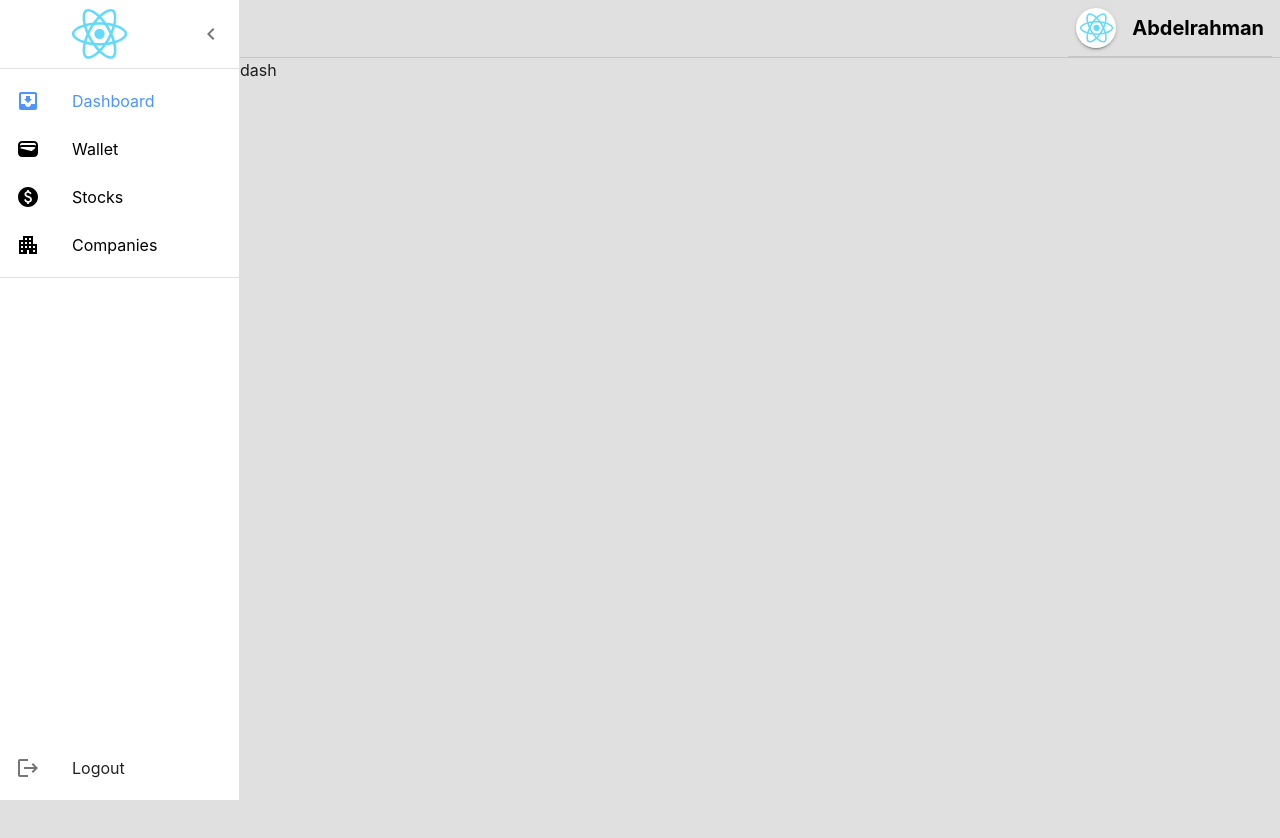
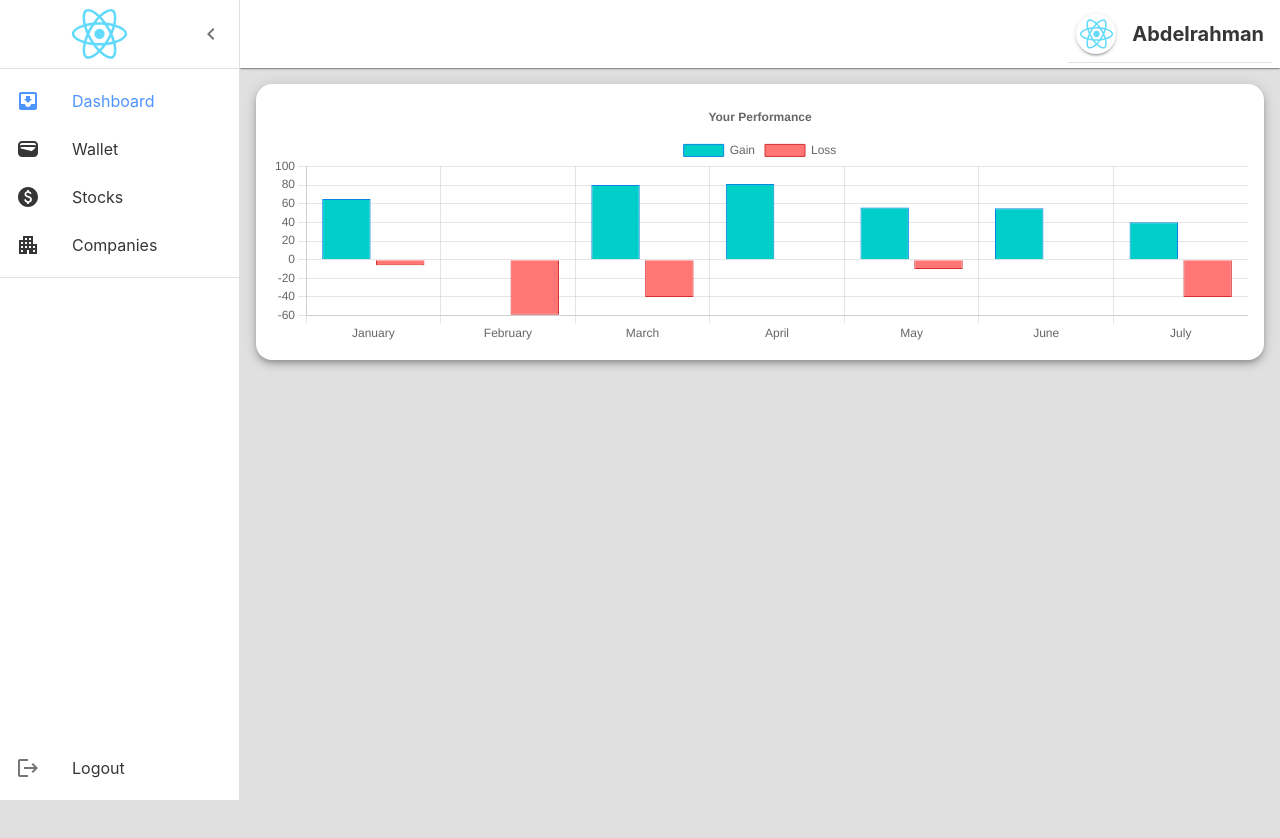
Before and after one commit to Abd-ELrahmanHamza/Stock-Market-Trading, a React (Create React App) app: page / in a window 1280 px wide. Shown: the top 838 px of the page. After the commit the page ends 800 px from the top, so only its background shows below. Built offline with nearby package versions, Linux system fonts and the light colour scheme.

Commit message:
add bar chart

```diff
--- a/package.json
+++ b/package.json
@@ -14,7 +14,9 @@
     "@types/react": "^18.2.21",
     "@types/react-dom": "^18.2.7",
     "axios": "^1.5.0",
+    "chart.js": "^4.4.0",
     "react": "^18.2.0",
+    "react-chartjs-2": "^5.2.0",
     "react-dom": "^18.2.0",
     "react-router-dom": "^6.15.0",
     "react-scripts": "5.0.1",
--- /dev/null
+++ b/src/presentation/components/BarChart.tsx
@@ -0,0 +1,90 @@
+import {
+  Chart as ChartJS,
+  CategoryScale,
+  LinearScale,
+  BarElement,
+  Title,
+  Tooltip,
+  Legend,
+} from "chart.js";
+import { Bar } from "react-chartjs-2";
+import { styled } from "@mui/material/styles";
+import { useEffect } from "react";
+import { useTheme } from "@mui/material";
+
+ChartJS.register(
+  CategoryScale,
+  LinearScale,
+  BarElement,
+  Title,
+  Tooltip,
+  Legend
+);
+
+export const options = {
+  responsive: true,
+  maintainAspectRatio: true,
+  aspectRatio: 4,
+  plugins: {
+    legend: {
+      position: "top" as const,
+    },
+    title: {
+      display: true,
+      text: "Your Performance",
+    },
+  },
+};
+
+const labels = ["January", "February", "March", "April", "May", "June", "July"];
+
+export const data = {
+  labels,
+  datasets: [
+    {
+      label: "Gain",
+      data: [65, 0, 80, 81, 56, 55, 40],
+      backgroundColor: [] as string[], // Leave this empty for now
+      borderColor: [] as string[], // Leave this empty for now
+      borderWidth: 1,
+    },
+    {
+      label: "Loss",
+      data: [-6, -59, -40, 0, -10, 0, -40],
+      backgroundColor: [] as string[], // Leave this empty for now
+      borderColor: [] as string[], // Leave this empty for now
+      borderWidth: 1,
+    },
+  ],
+};
+
+// Responsive Bar Chart
+const Container = styled("div")(({ theme }) => ({
+  width: "100%",
+}));
+
+export function BarChart() {
+  const theme = useTheme();
+  useEffect(() => {
+    // Customize the background and border colors based on positive/negative values
+    data.datasets[0].backgroundColor = data.datasets[0].data.map(
+      (value) => `${theme.palette.secondary.light}`
+    );
+
+    data.datasets[0].borderColor = data.datasets[0].data.map(
+      (value) => `${theme.palette.secondary.dark}`
+    );
+    data.datasets[1].backgroundColor = data.datasets[0].data.map(
+      (value) => `${theme.palette.error.light}`
+    );
+
+    data.datasets[1].borderColor = data.datasets[0].data.map(
+      (value) => `${theme.palette.error.dark}`
+    );
+  }, []);
+  return (
+    <Container>
+      <Bar options={options} data={data} />
+    </Container>
+  );
+}
--- /dev/null
+++ b/src/presentation/components/Card.tsx
@@ -0,0 +1,19 @@
+import * as React from "react";
+import Paper from "@mui/material/Paper";
+import { styled } from "@mui/material/styles";
+
+const StyledCard = styled(Paper)(({ theme }) => ({
+  ...theme.typography.body2,
+  color: theme.palette.text.secondary,
+  padding: theme.spacing(2),
+  borderRadius: "1rem",
+}));
+
+interface CardProps {
+  children: React.ReactNode;
+}
+const Card = ({ children }: CardProps) => {
+  return <StyledCard elevation={5}>{children}</StyledCard>;
+};
+
+export default Card;
--- a/src/presentation/components/User.tsx
+++ b/src/presentation/components/User.tsx
@@ -27,7 +27,7 @@ const User = ({ source }: UserProps) => {
   return (
     <UserContainer>
       <UserAvatar alt="Profile Picture" src={source} />
-      <UserName variant="h6" color="initial">
+      <UserName variant="h6">
         Abdelrahman
       </UserName>
     </UserContainer>
--- a/src/presentation/features/Header.tsx
+++ b/src/presentation/features/Header.tsx
@@ -1,13 +1,14 @@
 import { Box } from "@mui/material";
-import { styled } from "@mui/system";
+import styled from "@mui/material/styles/styled";
 import User from "../components/User";
 import logo from "../assets/images/logo.svg";
 const HeaderContainer = styled(Box)(({ theme }) => ({
   display: "flex",
   alignItems: "center",
   justifyContent: "flex-end",
-  padding: theme.spacing(0, 1),
-  borderBottom: `1px solid ${theme.palette.divider}`,
+  padding: theme.spacing(0.7, 1),
+  backgroundColor: theme.palette.common.white,
+  boxShadow: theme.shadows[1],
 }));
 const Header = () => {
   return (
--- a/src/presentation/layouts/Sidebar.tsx
+++ b/src/presentation/layouts/Sidebar.tsx
@@ -9,14 +9,9 @@ import ListItem from "@mui/material/ListItem";
 import ListItemButton from "@mui/material/ListItemButton";
 import ListItemIcon from "@mui/material/ListItemIcon";
 import ListItemText from "@mui/material/ListItemText";
-import InboxIcon from "@mui/icons-material/MoveToInbox";
 import LogoutIcon from "@mui/icons-material/Logout";
-import ApartmentIcon from "@mui/icons-material/Apartment";
-import WalletIcon from "@mui/icons-material/Wallet";
-import PaidIcon from "@mui/icons-material/Paid";
 import { NavLink } from "../components/Link";
 import { Constants } from "../theme";
-import AccountBalanceIcon from "@mui/icons-material/AccountBalance";
 import MenuIcon from "@mui/icons-material/Menu";
 import logo from "../assets/images/logo.svg";
 
@@ -56,6 +51,8 @@ const Drawer = styled(MuiDrawer, {
   flexShrink: 0,
   whiteSpace: "nowrap",
   boxSizing: "border-box",
+  "& .MuiList-root": {
+  },
   ...(open && {
     ...openedMixin(theme),
     "& .MuiDrawer-paper": openedMixin(theme),
@@ -68,7 +65,7 @@ const Drawer = styled(MuiDrawer, {
 
 const Logo = styled("img")(({ theme }) => ({
   width: "50%",
-  height: "auto",
+  height: "100%",
   margin: "auto",
   padding: theme.spacing(0, 1),
 }));
@@ -83,34 +80,17 @@ const NavListLink = styled(NavLink)(({ theme }) => ({
     borderRight: `4px solid ${theme.palette.primary.light}`,
   },
 }));
-const navigationList = [
-  {
-    text: "Dashboard",
-    icon: <InboxIcon />,
-    link: "/",
-  },
-  {
-    text: "Wallet",
-    icon: <WalletIcon />,
-    link: "/wallet",
-  },
-  {
-    text: "Stocks",
-    icon: <PaidIcon />,
-    link: "/stocks",
-  },
-  {
-    text: "Companies",
-    icon: <ApartmentIcon />,
-    link: "/companies",
-  },
-];
 
 interface SidebarProps {
   open: boolean;
   toggleDrawer: () => void;
+  navigationList: {
+    text: string;
+    icon: React.ReactNode;
+    link: string;
+  }[];
 }
-const Sidebar = ({ open, toggleDrawer }: SidebarProps) => {
+const Sidebar = ({ open, toggleDrawer, navigationList }: SidebarProps) => {
   return (
     <Drawer variant="permanent" open={open}>
       <DrawerHeader>
--- /dev/null
+++ b/src/presentation/pages/Investor/Investor.tsx
@@ -0,0 +1,68 @@
+import Box from "@mui/material/Box";
+import Sidebar from "../../layouts/Sidebar";
+import { styled } from "@mui/material";
+import React from "react";
+import { Outlet } from "react-router-dom";
+import Header from "../../features/Header";
+import InboxIcon from "@mui/icons-material/MoveToInbox";
+import ApartmentIcon from "@mui/icons-material/Apartment";
+import WalletIcon from "@mui/icons-material/Wallet";
+import PaidIcon from "@mui/icons-material/Paid";
+
+const Container = styled(Box)({
+  display: "flex",
+});
+
+const ContentContainer = styled(Box)(() => ({
+  width: "100%",
+  overflow: "auto",
+  padding: "1rem",
+}));
+
+const navigationList = [
+  {
+    text: "Dashboard",
+    icon: <InboxIcon />,
+    link: "/",
+  },
+  {
+    text: "Wallet",
+    icon: <WalletIcon />,
+    link: "/wallet",
+  },
+  {
+    text: "Stocks",
+    icon: <PaidIcon />,
+    link: "/stocks",
+  },
+  {
+    text: "Companies",
+    icon: <ApartmentIcon />,
+    link: "/companies",
+  },
+];
+
+export default function Investor() {
+  const [open, setOpen] = React.useState(true);
+
+  const toggleDrawer = () => {
+    setOpen((prev) => !prev);
+  };
+  return (
+    <Container>
+      <Box sx={{ display: "flex", width: "100%" }}>
+        <Sidebar
+          open={open}
+          toggleDrawer={toggleDrawer}
+          navigationList={navigationList}
+        />
+        <Box component="main" sx={{ width: "100%" }}>
+          <Header />
+          <ContentContainer>
+            <Outlet></Outlet>
+          </ContentContainer>
+        </Box>
+      </Box>
+    </Container>
+  );
+}
--- a/src/presentation/pages/Investor/InvestorDashboard.tsx
+++ b/src/presentation/pages/Investor/InvestorDashboard.tsx
@@ -1,36 +1,15 @@
-import Box from "@mui/material/Box";
-import Sidebar from "../../layouts/Sidebar";
-import { styled } from "@mui/material";
-import React from "react";
-import { Outlet } from "react-router-dom";
-import Header from "../../features/Header";
-const Container = styled(Box)({
-  display: "flex",
-});
+import { Box } from "@mui/material";
+import Card from "../../components/Card";
+import { BarChart } from "../../components/BarChart";
 
-const ContentContainer = styled(Box)(() => ({
-  height: "100vh",
-  width: "100%",
-  overflow: "auto",
-}));
+const InvestorDashboard = () => {
+  return (
+    <Box>
+      <Card>
+        <BarChart />
+      </Card>
+    </Box>
+  );
+};
 
-export default function InvestorDashboard() {
-  const [open, setOpen] = React.useState(true);
-
-  const toggleDrawer = () => {
-    setOpen((prev) => !prev);
-  };
-  return (
-    <Container>
-      <Box sx={{ display: "flex", width: "100%" }}>
-        <Sidebar open={open} toggleDrawer={toggleDrawer} />
-        <Box component="main" sx={{ width: "100%" }}>
-          <Header />
-          <ContentContainer>
-            <Outlet></Outlet>
-          </ContentContainer>
-        </Box>
-      </Box>
-    </Container>
-  );
-}
+export default InvestorDashboard;
--- a/src/presentation/theme.tsx
+++ b/src/presentation/theme.tsx
@@ -21,13 +21,24 @@ const theme = responsiveFontSizes(
       },
       secondary: {
         main: "#00b894", // Green
+        light: "#00cec9", // Light Green
+        dark: "#0984e3", // Dark Green
+      },
+      error: {
+        main: "#ff0000", // Red
+        light: "#ff7675", // Light Red
+        dark: "#d63031", // Dark Red
       },
       common: {
-        black: "#000000", // Black
+        black: "#363636", // Black
         white: "#ffffff", // White
       },
       background: {
         default: "#f5f5f5", // Beige
+      },
+      text: {
+        primary: "#363636", // Black
+        secondary: "#ffffff", // White
       },
     },
     typography: {
@@ -44,6 +55,7 @@ const theme = responsiveFontSizes(
         '"Segoe UI Symbol"',
       ].join(","),
     },
+
   })
 );
 
```
Also changed, not shown: src/presentation/App.tsx (+4 -3 lines), 1 other file (tests, documents, lock files or other folders).
